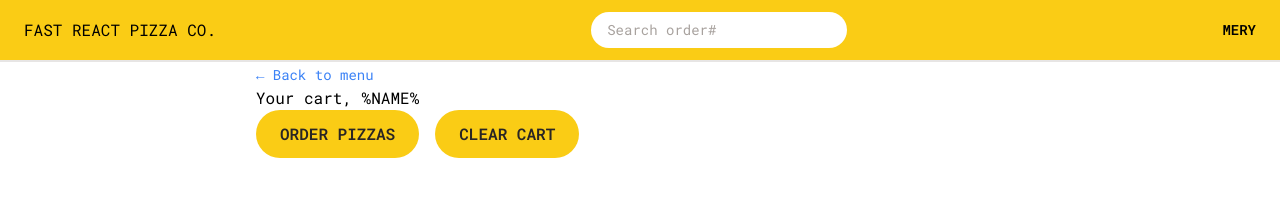
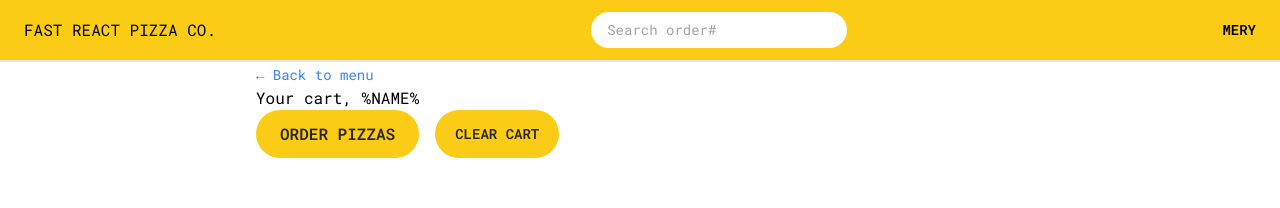
Before and after one commit to merk48/React-Projects--FastReactPizza, a React (Vite) app: page /cart in a window 1280 px wide. Shown: the top 208 px of the page. Built offline with nearby package versions, Linux system fonts and the light colour scheme.

Commit message:
feat: menu

```diff
--- a/src/features/cart/pages/Cart.jsx
+++ b/src/features/cart/pages/Cart.jsx
@@ -34,8 +34,12 @@ function Cart() {
       <h2>Your cart, %NAME%</h2>
 
       <div className="flex gap-4">
-        <Button to="/order/new">Order pizzas</Button>
-        <Button className="">Clear cart</Button>
+        <Button type="primary" to="/order/new">
+          Order pizzas
+        </Button>
+        <Button type="small" className="">
+          Clear cart
+        </Button>
       </div>
     </div>
   );
--- a/src/features/menu/components/MenuItem.jsx
+++ b/src/features/menu/components/MenuItem.jsx
@@ -1,16 +1,24 @@
 import { formatCurrency } from "../../../shared/utils/helpers";
+import Button from "../../../shared/components/Button";
 
 function MenuItem({ item }) {
   const { id, name, unitPrice, ingredients, soldOut, imageUrl } = item;
 
   return (
-    <li>
-      <img src={imageUrl} alt={name} />
-      <div>
-        <p>{name}</p>
-        <p>{ingredients.join(", ")}</p>
-        <div>
-          {!soldOut ? <p>{formatCurrency(unitPrice)}</p> : <p>Sold out</p>}
+    <li className={`flex gap-4 py-2 ${soldOut ? "opacity-60 grayscale" : ""}`}>
+      <img className="h-24" src={imageUrl} alt={name} />
+      <div className="flex grow flex-col pt-2">
+        <p className="font-medium">{name}</p>
+        <p className="text-sm capitalize italic text-stone-500">
+          {ingredients.join(", ")}
+        </p>
+        <div className="mt-auto flex items-center justify-between">
+          <p className="text-sm font-medium uppercase">
+            {!soldOut ? formatCurrency(unitPrice) : "Sold out"}
+          </p>
+          <Button type="small" className="my-auto" disabled={soldOut}>
+            Add to Cart
+          </Button>
         </div>
       </div>
     </li>
--- a/src/features/menu/pages/Menu.jsx
+++ b/src/features/menu/pages/Menu.jsx
@@ -6,7 +6,7 @@ import MenueItem from "../components/MenuItem";
 function Menu() {
   const menu = useLoaderData();
   return (
-    <ul>
+    <ul className="divide-y divide-stone-200 px-2">
       {menu.map((item) => (
         <MenueItem key={item.id} item={item}></MenueItem>
       ))}
--- a/src/features/order/pages/CreateOrder.jsx
+++ b/src/features/order/pages/CreateOrder.jsx
@@ -83,7 +83,7 @@ function CreateOrder() {
 
         <div>
           <input type="hidden" name="cart" value={JSON.stringify(cart)} />
-          <Button disabled={isSubmitting}>
+          <Button type="primary" disabled={isSubmitting}>
             {isSubmitting ? "Placing order..." : "Order now"}
           </Button>
         </div>
--- a/src/features/user/components/CreateUser.jsx
+++ b/src/features/user/components/CreateUser.jsx
@@ -25,7 +25,9 @@ function CreateUser() {
       />
       {username !== "" && (
         <div>
-          <Button>{username !== "" ? "Start ordering" : "Continue"}</Button>
+          <Button type="primary">
+            {username !== "" ? "Start ordering" : "Continue"}
+          </Button>
         </div>
       )}
     </form>
--- a/src/shared/components/Button.jsx
+++ b/src/shared/components/Button.jsx
@@ -1,11 +1,25 @@
 import { Link } from "react-router-dom";
 
-function Button({ children, disabled, onClick, to = null, className = "" }) {
+function Button({
+  children,
+  type = "primary",
+  disabled,
+  onClick,
+  to = null,
+  className = "",
+}) {
+  const base = `inline-block rounded-full bg-yellow-400  font-semibold uppercase text-stone-800 transition-colors duration-300 hover:bg-yellow-300 focus:outline-none focus:ring focus:ring-yellow-300 focus:ring-offset-2 disabled:cursor-not-allowed ${disabled ? "bg-yellow-300" : ""}`;
+
+  const styles = {
+    primary: base + ` px-4 py-2 text-sm sm:px-6 sm:py-3 sm:text-base`,
+    small: base + ` px-3 py-1 text-xs sm:px-5 sm:py-2.5 sm:text-sm`,
+  };
+
   return (
     <button
       onClick={onClick}
       disabled={disabled}
-      className={`inline-block rounded-full bg-yellow-400 px-4 py-2 text-sm font-semibold uppercase text-stone-800 transition-colors duration-300 hover:bg-yellow-300 focus:outline-none focus:ring focus:ring-yellow-300 focus:ring-offset-2 disabled:cursor-not-allowed sm:px-6 sm:py-3 sm:text-base ${disabled ? "bg-yellow-300" : ""} ${className}`}
+      className={`${styles[type]} ${className}`}
     >
       {to ? <Link to={to}>{children}</Link> : children}
     </button>
```
